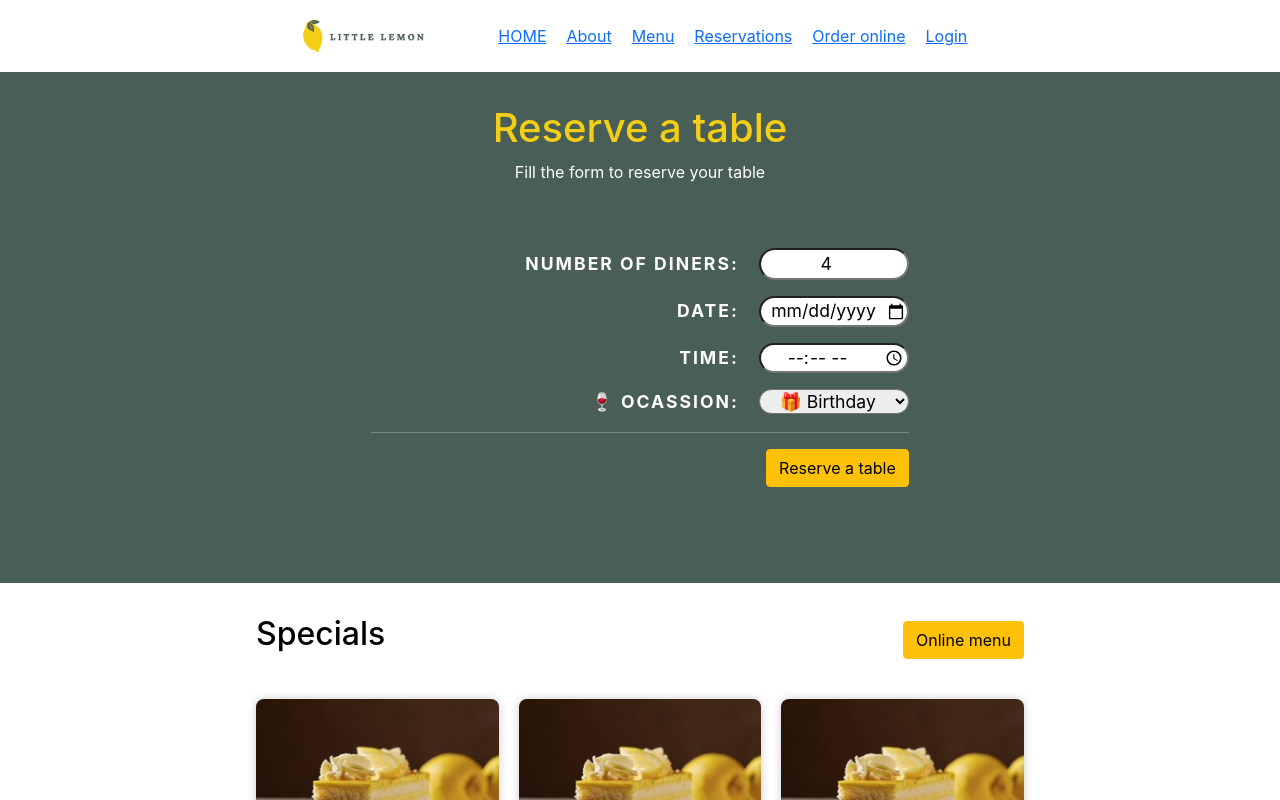
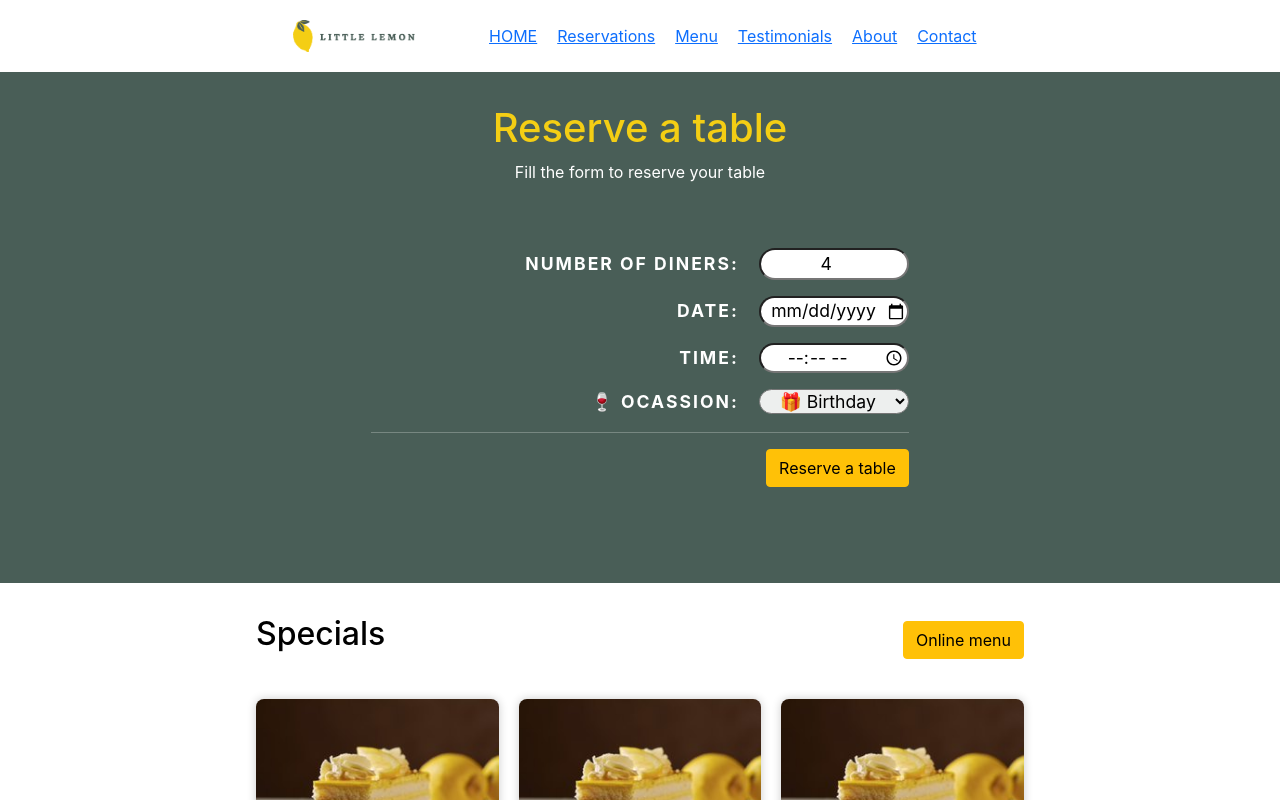
Before and after one commit to mewsic156/meta_fe_final, a React (Create React App) app: page / in a window 1280 px wide. Shown: the top 800 px of the page. Built offline with nearby package versions, Linux system fonts and the light colour scheme.

Commit message:
simplified the webpage react components

```diff
--- a/src/About.js
+++ b/src/About.js
@@ -13,8 +13,8 @@ Amet minim mollit non deserunt ullamco est sit aliqua dolor do amet sint. Velit
                     </div>
 
                     <div className='imageFrame'>
-                        <img src={require('./files/potato.jpg')}/>
-                        <img src={require('./files/tomato.jpg')}/>
+                        <img src={require('./files/potato.jpg')} alt='potato'/>
+                        <img src={require('./files/tomato.jpg')} alt='tomato'/>
                     </div>
                 </div>
             </article>
--- a/src/App.js
+++ b/src/App.js
@@ -1,21 +1,28 @@
 import './App.css';
-import Header from './Header.js';
-import Main from './Main.js';
-import Footer from './Footer.js';
+import Nav from './Nav.js';
+import Form from './Form.js';
+import Specials from './Specials.js';
+import About from './About.js';
+import Contact from './Contact.js';
+import Testimonials from './Testimonials.js';
 
 function App() {
   return (
     <>
-      <Header>
-      </Header>
+      <header>
+        <Nav/>
+      </header>
 
-      <Main>
-      </Main>
+      <main>
+        <Form/>
+        <Specials/>
+        <Testimonials/>
+        <About/>
+      </main>
 
-      <Footer>
-
-      </Footer>
-
+      <footer>
+        <Contact/>
+      </footer>
     </>
   );
 }
--- a/src/Footer.js
+++ b/src/Contact.js
@@ -1,10 +1,10 @@
 import React from 'react';
 
-function Footer() {
+function Contact() {
   return (
-    <footer>
+    <>
       <div className="grid-footer-container">
-        <div><img className='footer-image' src={require('./files/restaurant.jpg')}/></div>
+        <div><img className='footer-image' src={require('./files/restaurant.jpg')} alt='restaurant'/></div>
 
         <div className="grid-footer-item">
           <p>Navigation</p>
@@ -34,8 +34,8 @@ function Footer() {
         </div>
 
       </div>
-    </footer>
+    </>
   );
 }
 
-export default Footer;
+export default Contact;
--- a/src/Header.js
+++ /dev/null
@@ -1,21 +0,0 @@
-import React from 'react';
-
-function Header() {
-  return (
-    <header>
-      <img src={require('./files/logo.png')} alt='logo' className='logo'/>
-      <nav>
-      <ul>
-        <li><a href="#home">HOME</a></li>
-        <li><a href="#about">About</a></li>
-        <li><a href="#menu">Menu</a></li>
-        <li><a href="#reservations">Reservations</a></li>
-        <li><a href="#order-online">Order online</a></li>
-        <li><a href="#login">Login</a></li>
-      </ul>
-    </nav>
-    </header>
-  );
-}
-
-export default Header;
--- a/src/Main.js
+++ /dev/null
@@ -1,20 +0,0 @@
-import React from 'react';
-import Form from './Form';
-import Specials from './Specials';
-import Testimonials from './Testimonials';
-import About from './About';
-
-function Main() {
-  return (
-    <main>
-
-          <Form/>
-          <Specials/>
-          <Testimonials/>
-          <About/>
-
-    </main>
-  );
-}
-
-export default Main;
--- /dev/null
+++ b/src/Nav.js
@@ -0,0 +1,22 @@
+import React from 'react';
+
+function Nav() {
+  return (
+    <>
+      <img src={require('./files/logo.png')} alt='logo' className='logo'/>
+
+      <nav>
+        <ul>
+          <li><a href="/">HOME</a></li>
+          <li><a href="/form">Reservations</a></li>
+          <li><a href="/menu">Menu</a></li>
+          <li><a href="/testimonials">Testimonials</a></li>
+          <li><a href="/about">About</a></li>
+          <li><a href="/contact">Contact</a></li>
+        </ul>
+      </nav>
+    </>
+  );
+}
+
+export default Nav;
--- a/src/Specials.js
+++ b/src/Specials.js
@@ -15,7 +15,7 @@ function Specials(){
 
                 <div className="grid-specials-container">
                     <div className="grid-specials-item">
-                        <img src={require('./files/dessert.jpg')}/>
+                        <img src={require('./files/dessert.jpg')} alt='special1'/>
                         <div className='grid-specials-container-desc'>
                             <div>dishName</div>
                             <div>$ 0.00</div>
@@ -25,7 +25,7 @@ function Specials(){
                     </div>
 
                     <div className="grid-specials-item">
-                        <img src={require('./files/dessert.jpg')}/>
+                        <img src={require('./files/dessert.jpg')} alt='special2'/>
                         <div className='grid-specials-container-desc'>
                             <div>dishName</div>
                             <div>$ 0.00</div>
@@ -35,7 +35,7 @@ function Specials(){
                     </div>
 
                     <div className="grid-specials-item">
-                        <img src={require('./files/dessert.jpg')}/>
+                        <img src={require('./files/dessert.jpg')} alt='special3'/>
                         <div className='grid-specials-container-desc'>
                             <div>dishName</div>
                             <div>$ 0.00</div>
--- a/src/Testimonials.js
+++ b/src/Testimonials.js
@@ -13,7 +13,7 @@ function Testimonials() {
                 <div className="grid-testimonials-item">
                 <p>5 ⭐️</p>
                 <div className='testimonialsDish'>
-                    <img src={require('./files/dessert.jpg')}/>
+                    <img src={require('./files/dessert.jpg')} alt='testimonial1'/>
                     <div>dishName</div>
                 </div>
                 <p>"Wow, such flavor"</p>
@@ -23,7 +23,7 @@ function Testimonials() {
                 <div className="grid-testimonials-item">
                 <p>5 ⭐️</p>
                 <div className='testimonialsDish'>
-                    <img src={require('./files/dessert.jpg')}/>
+                    <img src={require('./files/dessert.jpg')} alt='testimonial2'/>
                     <div>dishName</div>
                 </div>
                 <p>"Wow, such flavor"</p>
@@ -33,7 +33,7 @@ function Testimonials() {
                 <div className="grid-testimonials-item">
                 <p>5 ⭐️</p>
                 <div className='testimonialsDish'>
-                    <img src={require('./files/dessert.jpg')}/>
+                    <img src={require('./files/dessert.jpg')} alt='testimonial3'/>
                     <div>dishName</div>
                 </div>
                 <p>"Wow, such flavor"</p>
@@ -43,7 +43,7 @@ function Testimonials() {
                 <div className="grid-testimonials-item">
                 <p>5 ⭐️</p>
                 <div className='testimonialsDish'>
-                    <img src={require('./files/dessert.jpg')}/>
+                    <img src={require('./files/dessert.jpg')} alt='testimonial4'/>
                     <div>dishName</div>
                 </div>
                 <p>"Wow, such flavor"</p>
```
